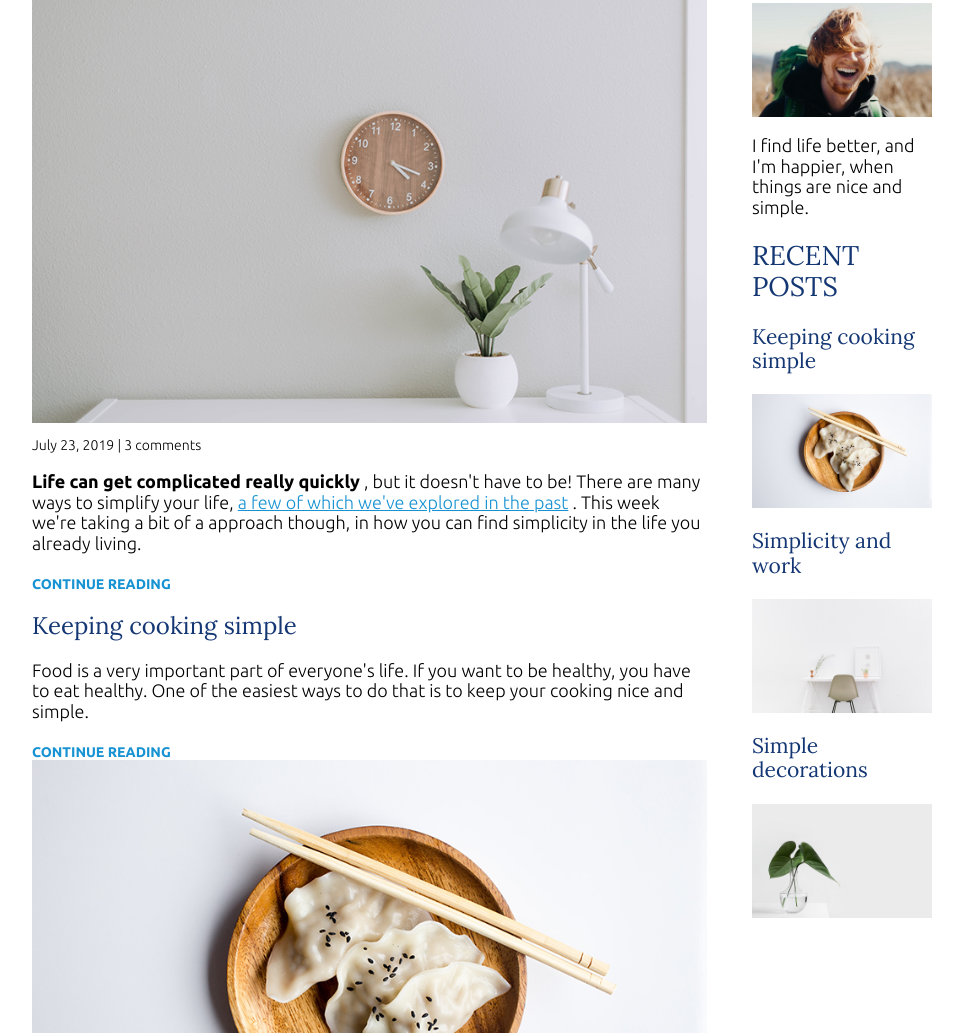
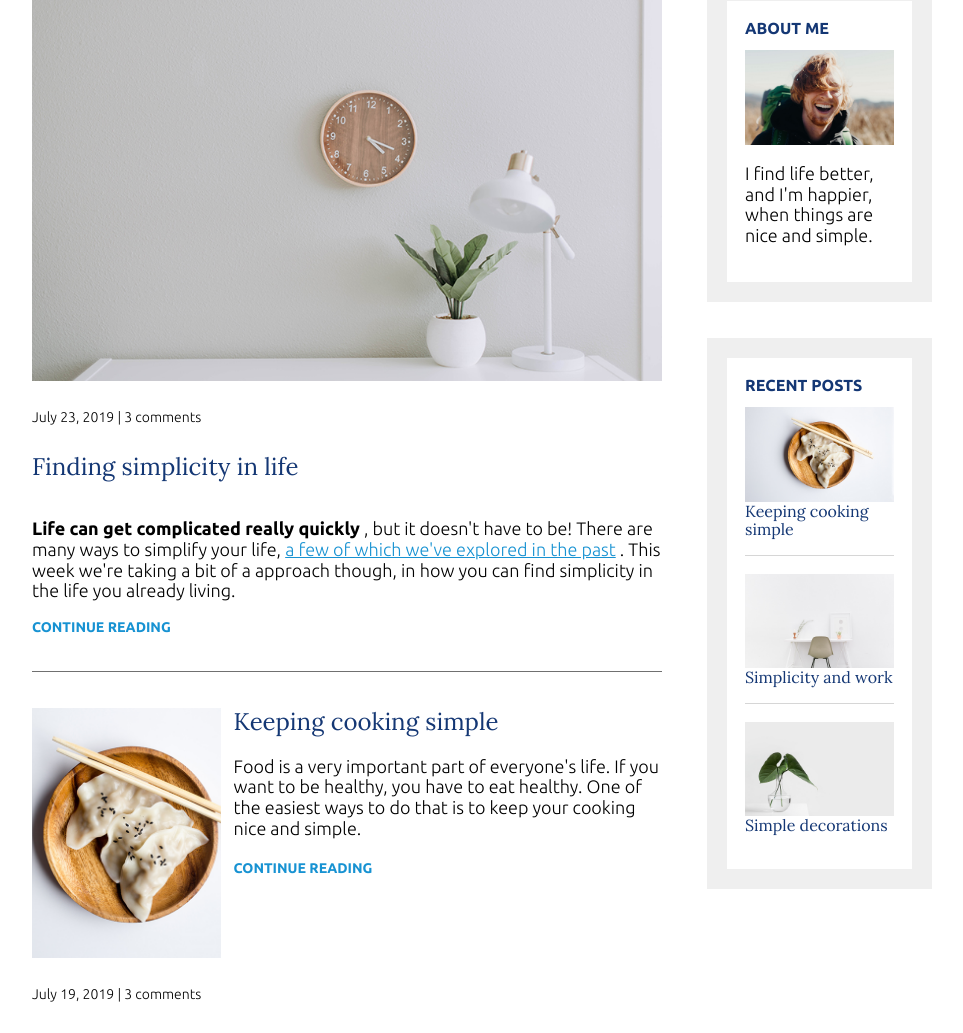
Before and after one commit to HossamMuhammedOmar/simple-life, a plain HTML site: page index.html in a window 1280 px wide. Shown: the part 202-1235 px from the top of the page, without its empty margins (158-1121 px from the left). Drawn offline with nearby package versions, Linux system fonts and the light colour scheme.

Commit message:
finsih home page

```diff
--- a/css/styles.css
+++ b/css/styles.css
@@ -26,6 +26,7 @@ h3 {
   font-family: "Lora", serif;
   font-weight: 400;
   color: #143774;
+  margin-top: 0;
 }
 
 h1 {
@@ -63,6 +64,10 @@ strong {
   font-size: 0.875rem;
 }
 
+.article-info {
+  margin: 2em 0;
+}
+
 .article-read-more {
   color: #1792d2;
   text-decoration: none;
@@ -73,6 +78,16 @@ strong {
 .article-read-more:focus {
   color: #143774;
   text-decoration: underline;
+}
+
+.widget-title,
+.widget-recent-post-title {
+  font-size: 1rem;
+}
+
+.widget-title {
+  font-family: "Ubuntu", sans-serif;
+  font-weight: 700;
 }
 
 /* =================
@@ -95,19 +110,29 @@ header {
   background: #f8f8f8;
   padding: 2em 0;
   text-align: center;
+  margin-bottom: 3em;
 }
 
-@media (min-width: 675px) {
+footer {
+  background: #143774;
+  color: rgba(241, 240, 240, 0.966);
+  text-align: center;
+  padding: 2em 0;
+}
+
+@media (min-width: 765px) {
   .container-flex {
     flex-direction: row;
   }
 
   main {
-    width: 75%;
+    width: 70%;
   }
 
   aside {
-    width: 20%;
+    width: 25%;
+    min-width: 200px;
+    margin-left: 1em;
   }
 }
 
@@ -153,3 +178,82 @@ nav a:focus {
     margin: 0.5em 0;
   }
 }
+
+/* articles */
+
+.article-featured {
+  border-bottom: #707070 1px solid;
+  padding-bottom: 2em;
+  margin-bottom: 2em;
+}
+
+.article-recent {
+  display: flex;
+  flex-direction: column;
+  margin-bottom: 2em;
+}
+
+.article-recent-main {
+  order: 2;
+}
+
+.article-recent-secondary {
+  order: 1;
+}
+
+@media (min-width: 675px) {
+  .article-recent {
+    flex-direction: row;
+    justify-content: space-between;
+  }
+
+  .article-recent-main {
+    width: 68%;
+  }
+
+  .article-recent-secondary {
+    width: 30%;
+  }
+
+  .article-featured {
+    display: flex;
+    flex-direction: column;
+  }
+
+  .article-image {
+    order: -2;
+  }
+
+  .article-info {
+    order: -1;
+  }
+
+  .article-image {
+    width: 100%;
+    min-height: 250px;
+    object-fit: cover;
+  }
+}
+
+/* widgets */
+.sidebar-widget {
+  border: 20px solid #efefef;
+  margin-bottom: 2em;
+  padding: 1em;
+}
+
+.widget-recent-post {
+  display: flex;
+  flex-direction: column;
+  border-bottom: 1px solid #70707048;
+  margin-bottom: 1em;
+}
+
+.widget-recent-post:last-child {
+  border: 0;
+  margin: 0;
+}
+
+.widget-image {
+  order: -1;
+}
--- a/index.html
+++ b/index.html
@@ -156,8 +156,8 @@
       </div>
 
       <footer>
-        <p></p>
-        <p></p>
+        <p><strong>Living the Simple Life</strong></p>
+        <p>Copyright 2022</p>
       </footer>
     </body>
   </html>
```
